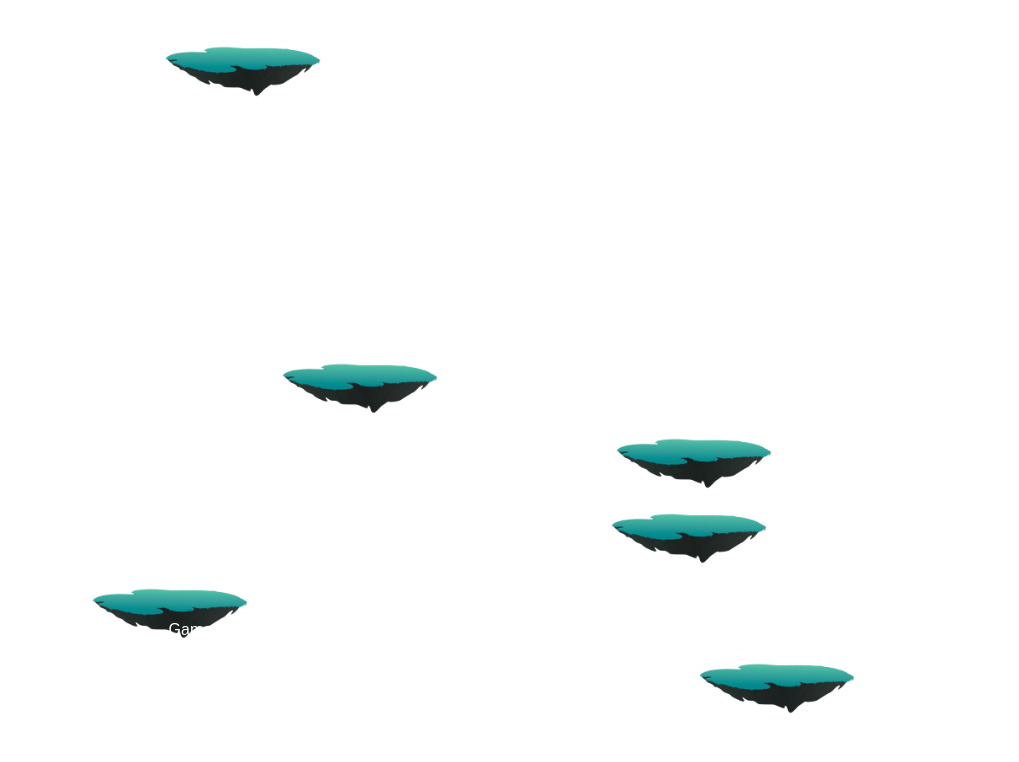
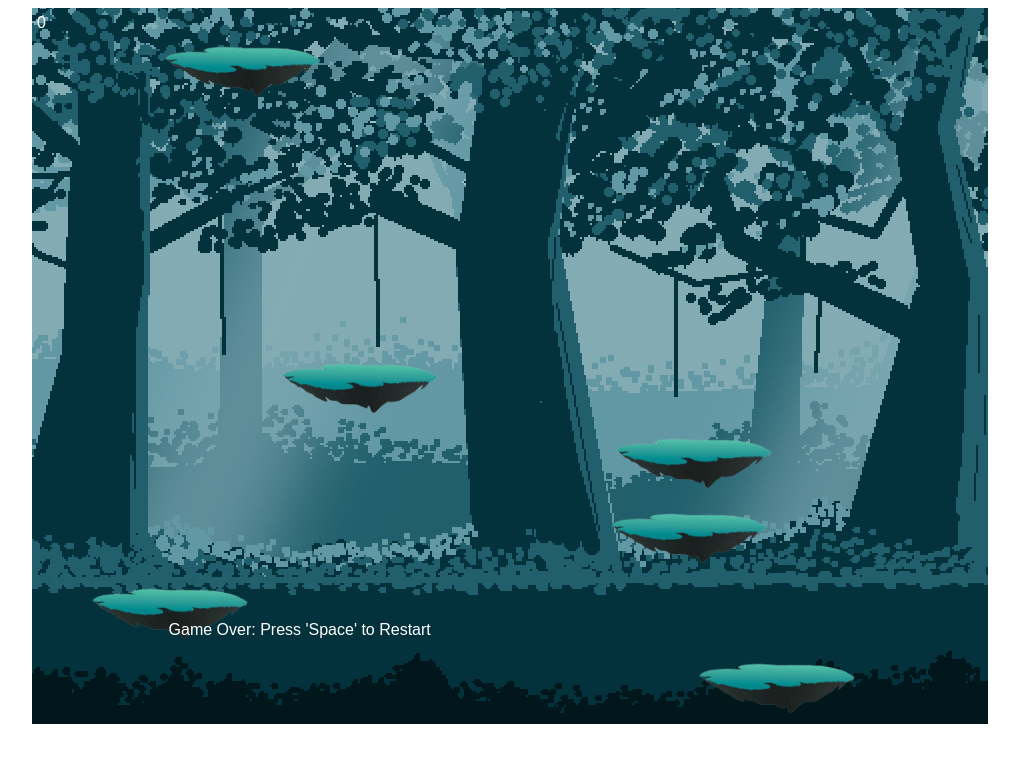
Before and after one commit to sandipkumardey/jumping-jester, a plain HTML site: page index.html in a window 1280 px wide. Shown: the whole page, without its empty margins (130-1149 px from the left). Drawn offline with Linux system fonts and the light colour scheme; files whose address does not match are found by name.

Commit message:
Update style.css

```diff
--- a/style.css
+++ b/style.css
@@ -3,5 +3,5 @@ body {
 }
 
 #board {
-    background-image: url(./assets/background.png);
+    background-image: url(./background.png);
 }
```
